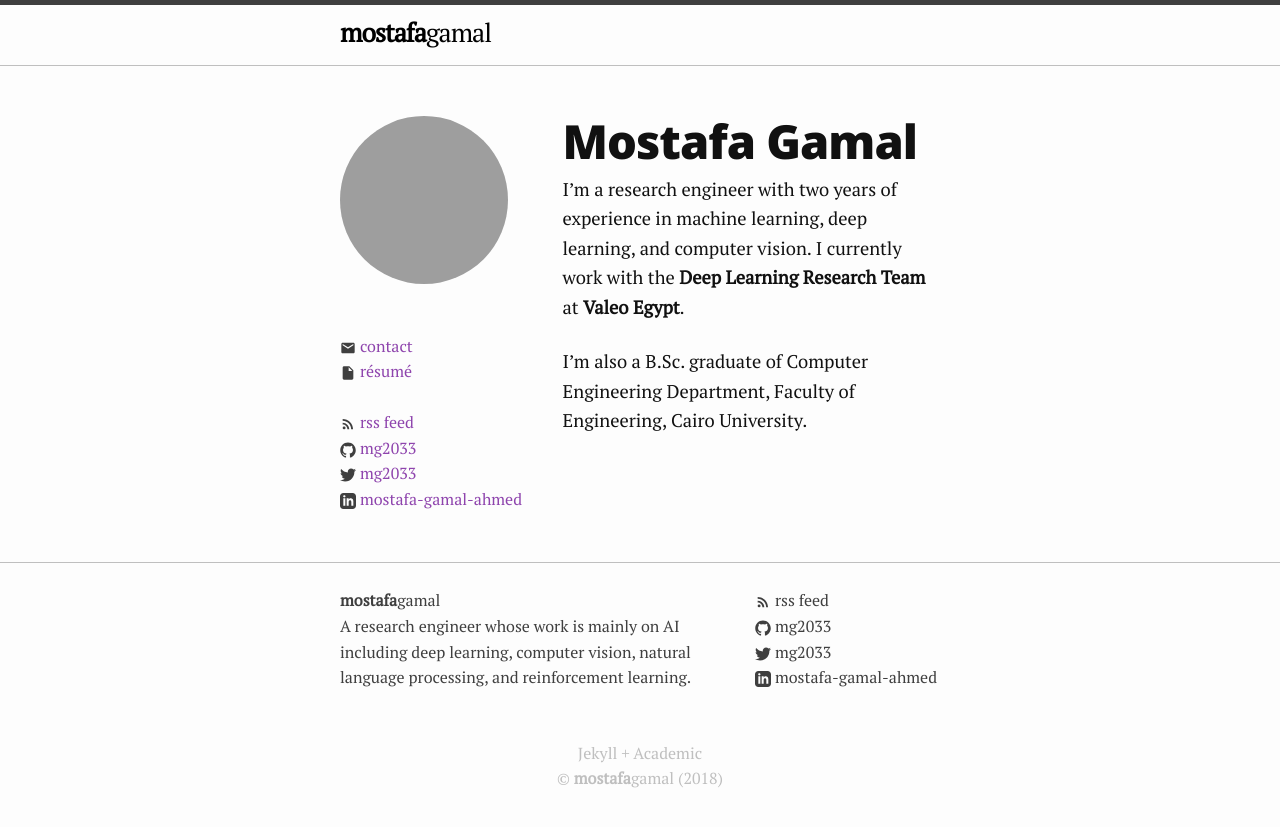
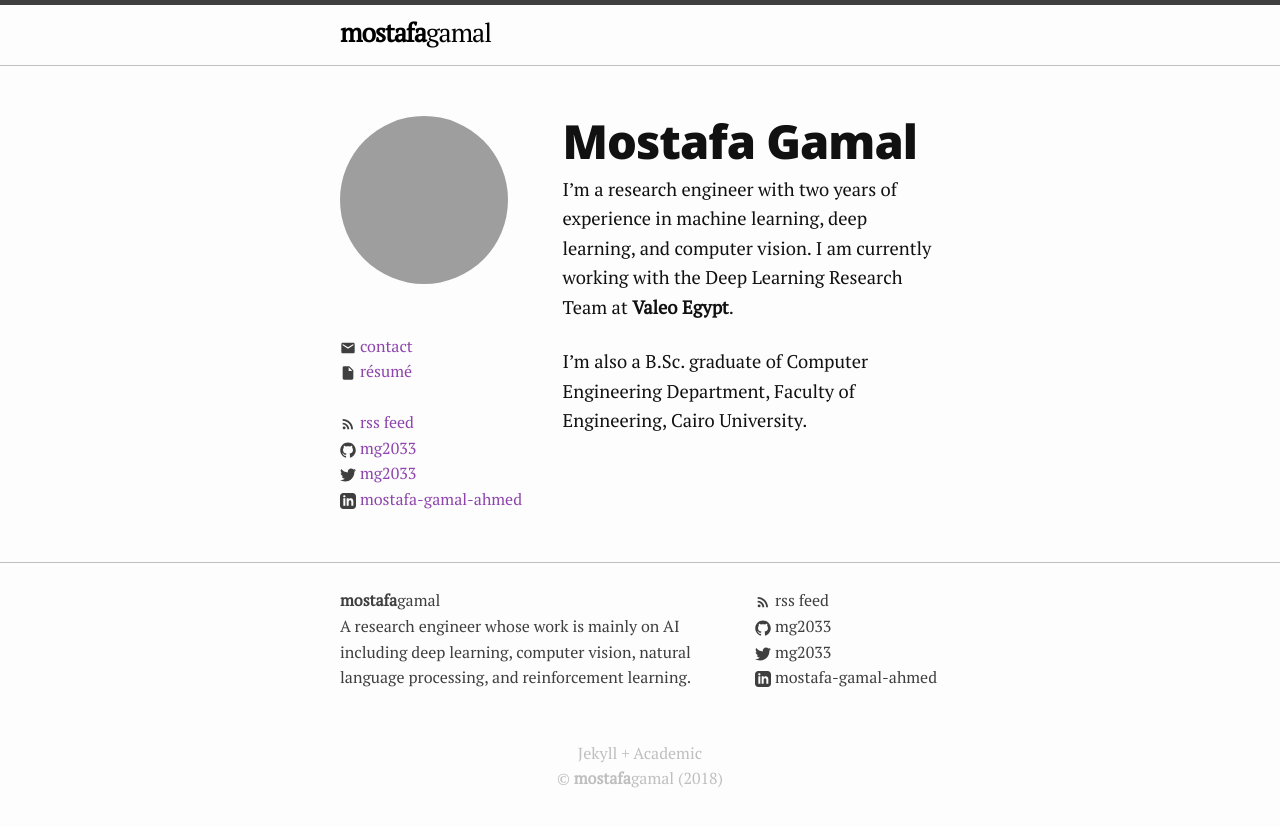
Before and after one commit to MG2033/mg2033.github.io, a Jekyll site: the page built from index.md, in a window 1280 px wide. Shown: the top 827 px of the page. Built offline with Jekyll 4.4.1, drawn with Linux system fonts in a browser that asks for light colours; grey boxes are pictures that could not be loaded.

```diff
--- a/index.md
+++ b/index.md
@@ -4,6 +4,6 @@ title:  "Mostafa Gamal"
 invisible: true
 date:   2018-07-23 17:12:53 +0200
 ---
-I'm a research engineer with two years of experience in machine learning, deep learning, and computer vision. I currently work with the **Deep Learning Research Team** at **Valeo Egypt**.
+I'm a research engineer with two years of experience in machine learning, deep learning, and computer vision. I am currently working with the Deep Learning Research Team at **Valeo Egypt**.
 
 I'm also a B.Sc. graduate of Computer Engineering Department, Faculty of Engineering, Cairo University.
```
Also changed, not shown: 2 other files.
